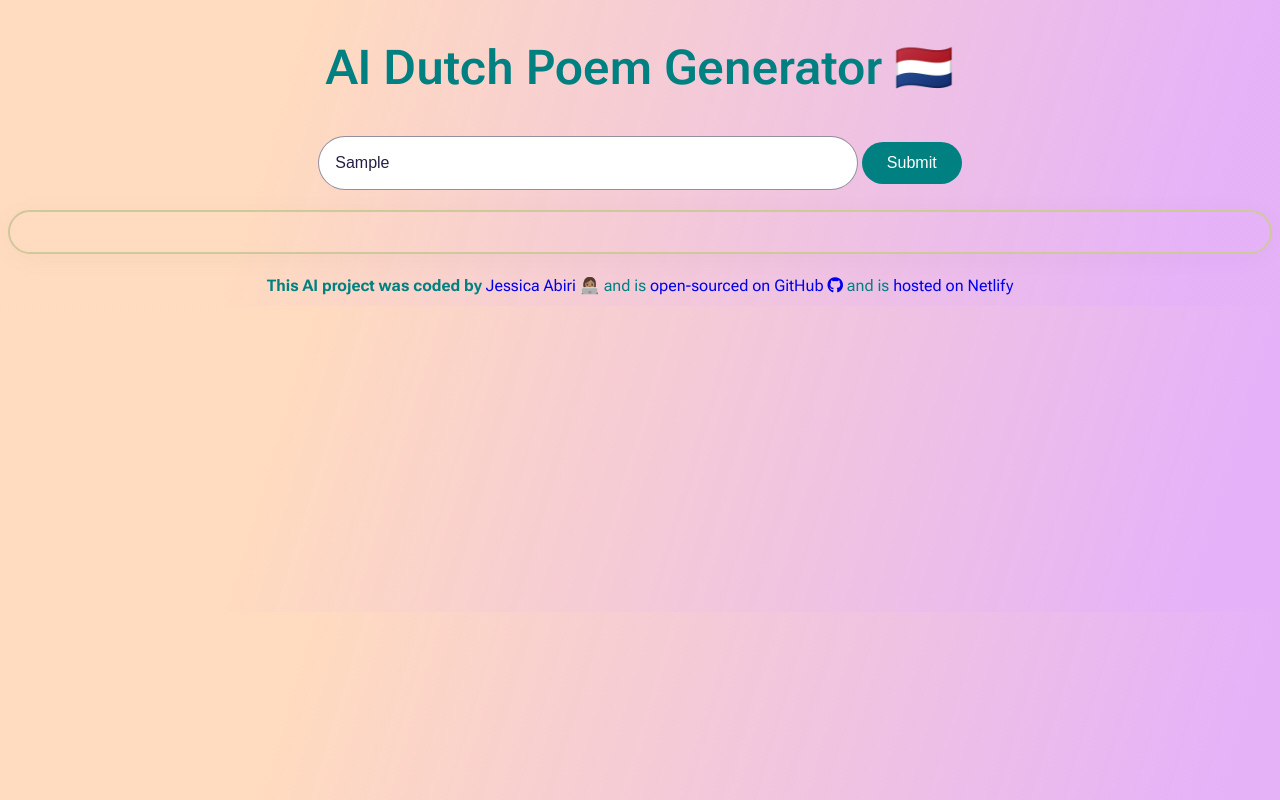
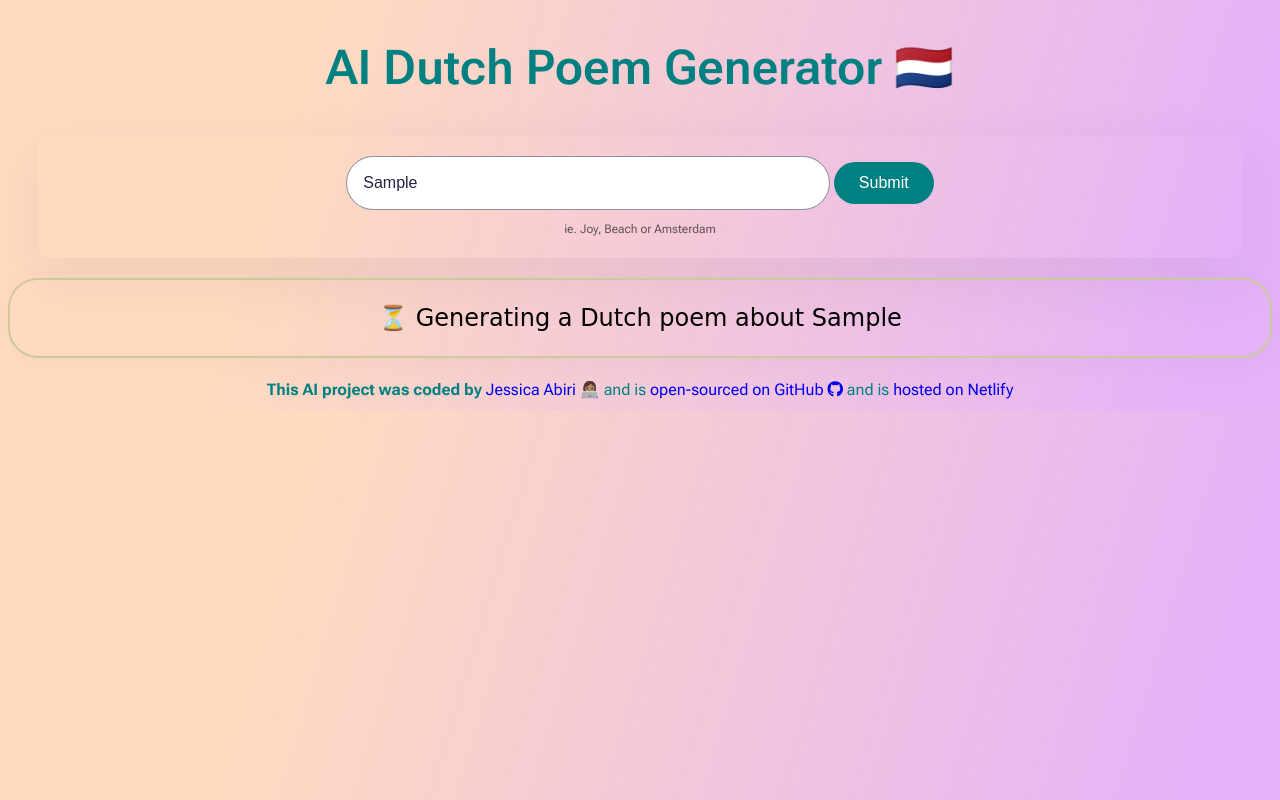
Before and after one commit to Kesewaa-svg/dutch-poem-repository, a plain HTML site: page index.html in a window 1280 px wide. Both pictures are taken after typing "Sample" into the empty fields and a click on the input 911 px from the left and 163 px from the top of the page. Drawn offline with nearby package versions, Linux system fonts and the light colour scheme; no server answers; a web font is replaced by a local one.

Commit message:
Improved User Experience

```diff
--- a/index.html
+++ b/index.html
@@ -16,11 +16,12 @@
     <title>Dutch AI Poem generator</title>
   </head>
   <body>
-    <div class="container"></div>
+
       <header>
         <h1>AI Dutch Poem Generator 🇳🇱</h1>
       </header>
       <main>
+        <div class="form-container">
         <form id="poem-generator">
           <input
             type="text"
@@ -32,8 +33,11 @@
             id="user-information"
           />
           <input type="submit" class="submit-button" />
+          <div class="clue">ie. Joy, Beach or Amsterdam</div>
         </form>
-        <div class="poem" id="poem"></div>
+        </div>
+
+        <div class="poem hidden blink" id="poem"></div>
       </main>
       <footer>
         <strong>This AI project was coded by</strong>
@@ -54,6 +58,7 @@
         >
       </footer>
     </div>
+
     <script src="src/script.js"></script>
   </body>
 </html>
--- a/src/script.js
+++ b/src/script.js
@@ -4,7 +4,7 @@ function showPoem(response) {
     strings: response.data.answer,
     autoStart: true,
     cursor: null,
-    delay: 1,
+    delay: 5,
   });
 }
 
@@ -13,9 +13,14 @@ function generatePoem(event) {
   let informationInput = document.querySelector("#user-information");
   let apiKey = "b4fb306o7t4d0bd72a6a1646e9352dd7";
   let context =
-    "You are a knowledgeable and soulful expert who loves to write short and unique poems. Your goal is to generate a 5 line poem in basic HTML separating each line with a <br/>. Please ensure that you follow the user information and it is not necessary to  include the title of the poem. Make sure to sign at the end of the poem with  'Jessica Bot' inside a <strong> element.Do NOT include the sign in the beginning";
+    "You are a knowledgeable and soulful expert who loves to write short and unique poems. Your goal is to generate a 5 line poem in basic HTML separating each line with a <br/>. Please ensure that you follow the user information and it is not necessary to  include the title of the poem. Make sure to sign at the end of the poem with  'Kess Bot'  .Do NOT include the sign in the beginning";
   let prompt = `User informations:Generate a Dutch poem about ${informationInput.value}`;
   let apiUrl = `https://api.shecodes.io/ai/v1/generate?prompt=${prompt}&context=${context}&key=${apiKey}`;
+
+  let poemDisplay = document.querySelector("#poem");
+  poemDisplay.classList.remove("hidden");
+  poemDisplay.innerHTML = `<div class="generating"> ⏳ Generating a Dutch poem about ${informationInput.value} </div>`;
+
   console.log("Generating poem");
   console.log(`Prompt: ${prompt}`);
   console.log(`Context: ${context}`);
```
